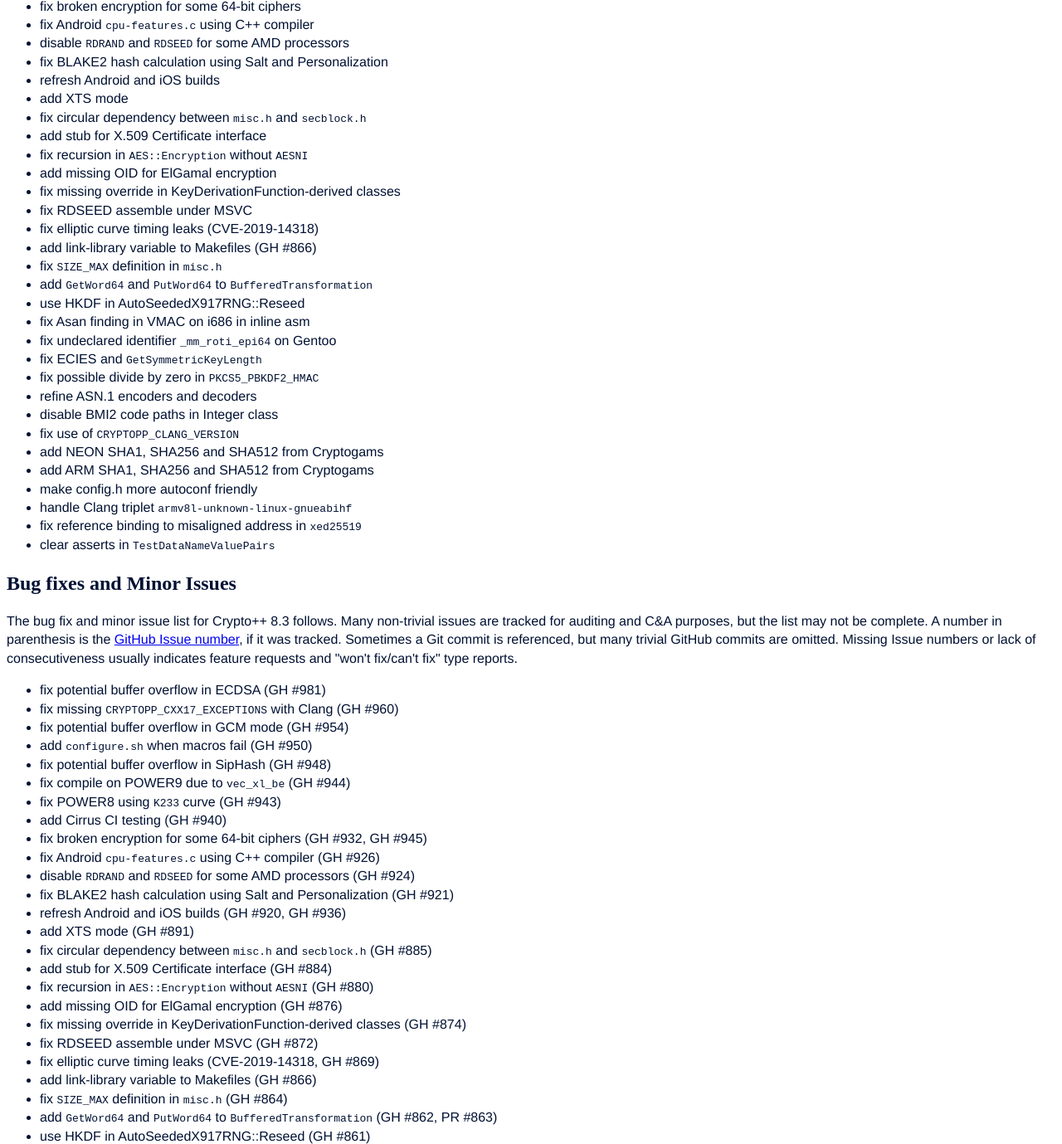
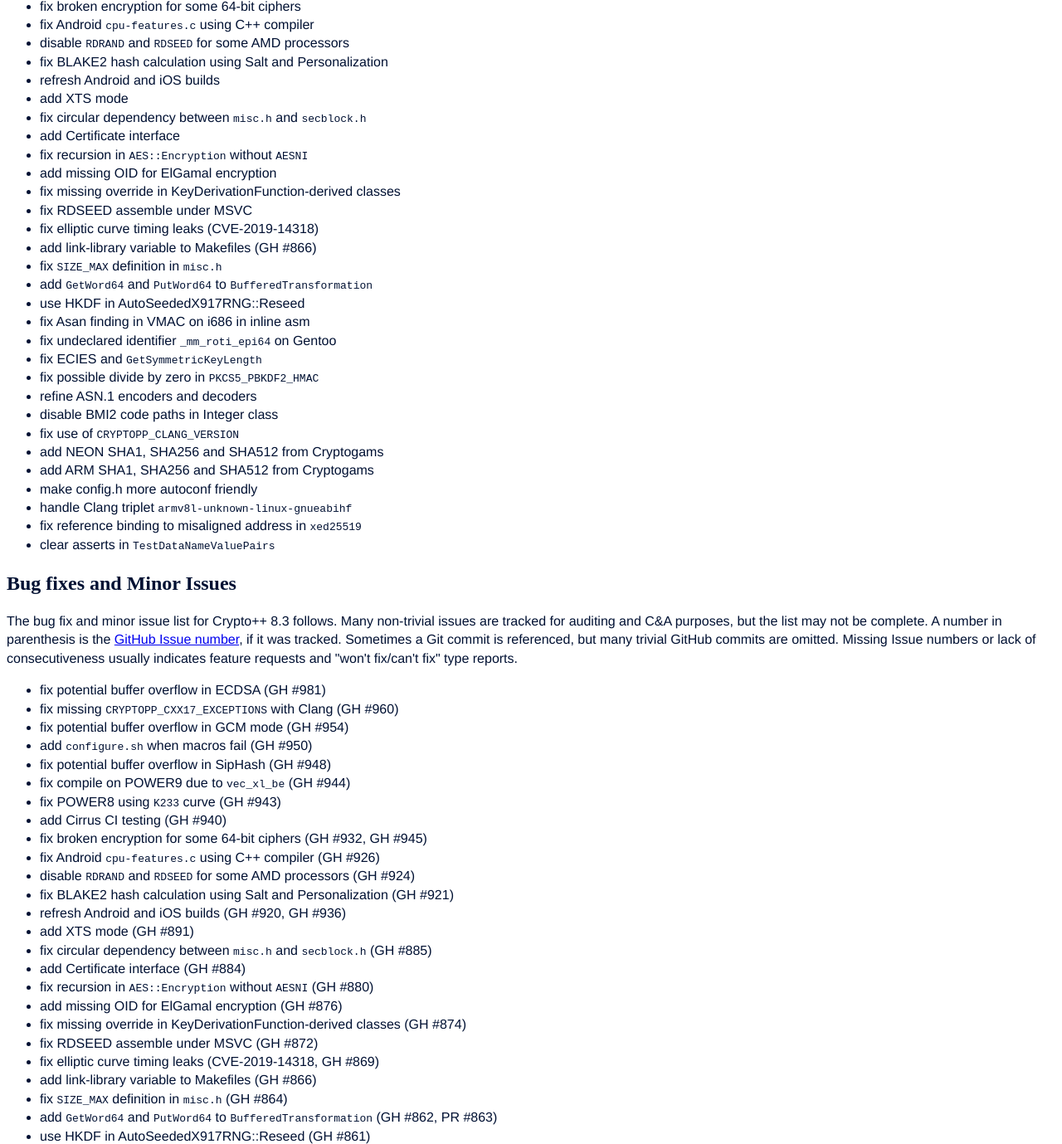
Before and after one commit to weidai11/website, a plain HTML site: page release830.html in a window 1280 px wide. Shown: the part 814-2193 px from the top of the page at 83% size. Drawn offline with Linux system fonts and the light colour scheme.

Commit message:
Update Crypto++ 8.3 release notes

```diff
--- a/release830.html
+++ b/release830.html
@@ -75,7 +75,7 @@
     <li>refresh Android and iOS builds</li>
     <li>add XTS mode</li>
     <li>fix circular dependency between <tt>misc.h</tt> and <tt>secblock.h</tt></li>
-    <li>add stub for X.509 Certificate interface</li>
+    <li>add Certificate interface</li>
     <li>fix recursion in <tt>AES::Encryption</tt> without <tt>AESNI</tt></li>
     <li>add missing OID for ElGamal encryption</li>
     <li>fix missing override in KeyDerivationFunction-derived classes</li>
@@ -126,7 +126,7 @@
     <li>add XTS mode (GH #891)</li>
     <li>fix circular dependency between <tt>misc.h</tt> and <tt>secblock.h</tt> (GH
     #885)</li>
-    <li>add stub for X.509 Certificate interface (GH #884)</li>
+    <li>add Certificate interface (GH #884)</li>
     <li>fix recursion in <tt>AES::Encryption</tt> without <tt>AESNI</tt> (GH #880)</li>
     <li>add missing OID for ElGamal encryption (GH #876)</li>
     <li>fix missing override in KeyDerivationFunction-derived classes (GH #874)</li>
```
Also changed, not shown: index.html (+1 -1 lines).
